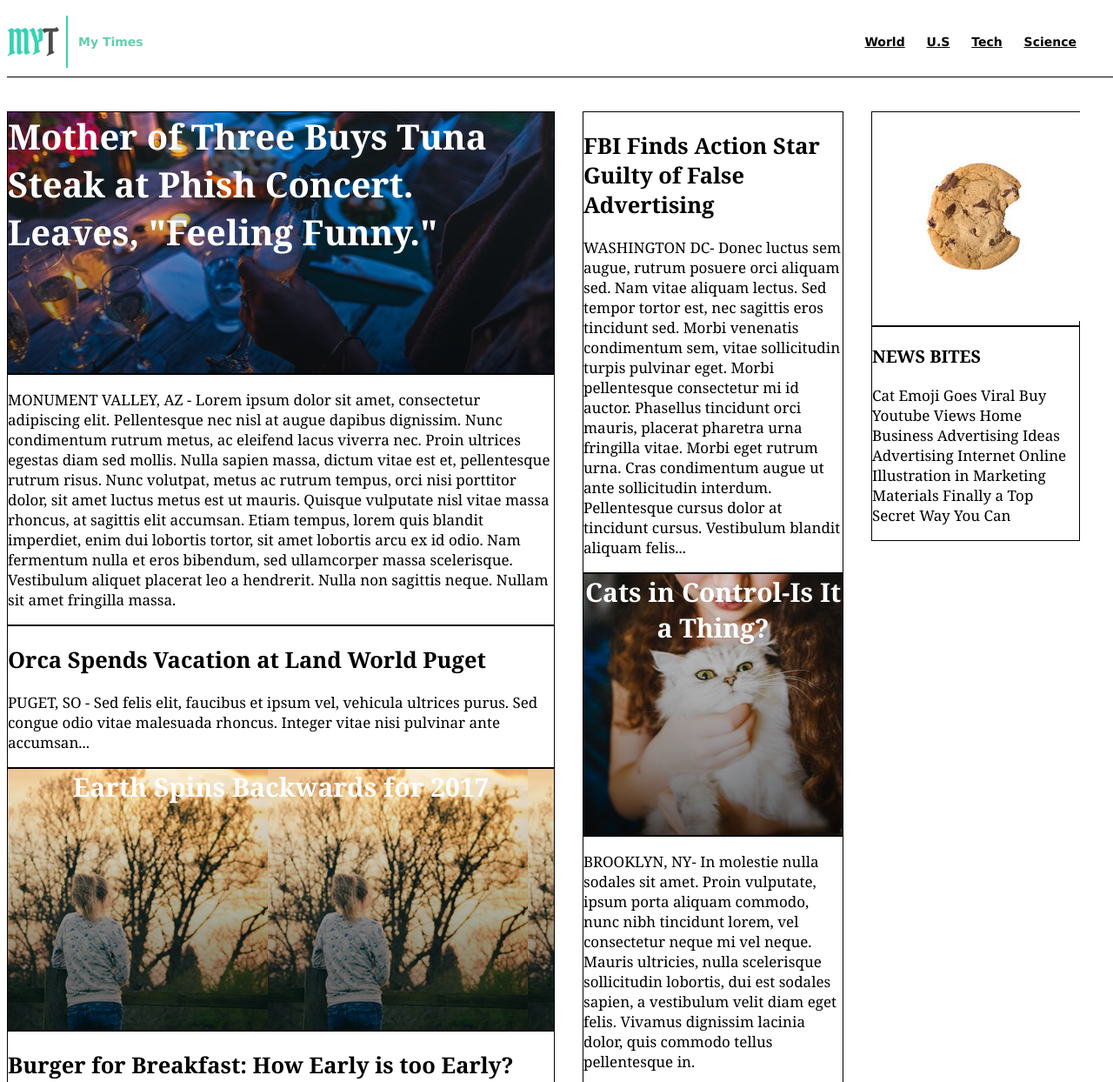
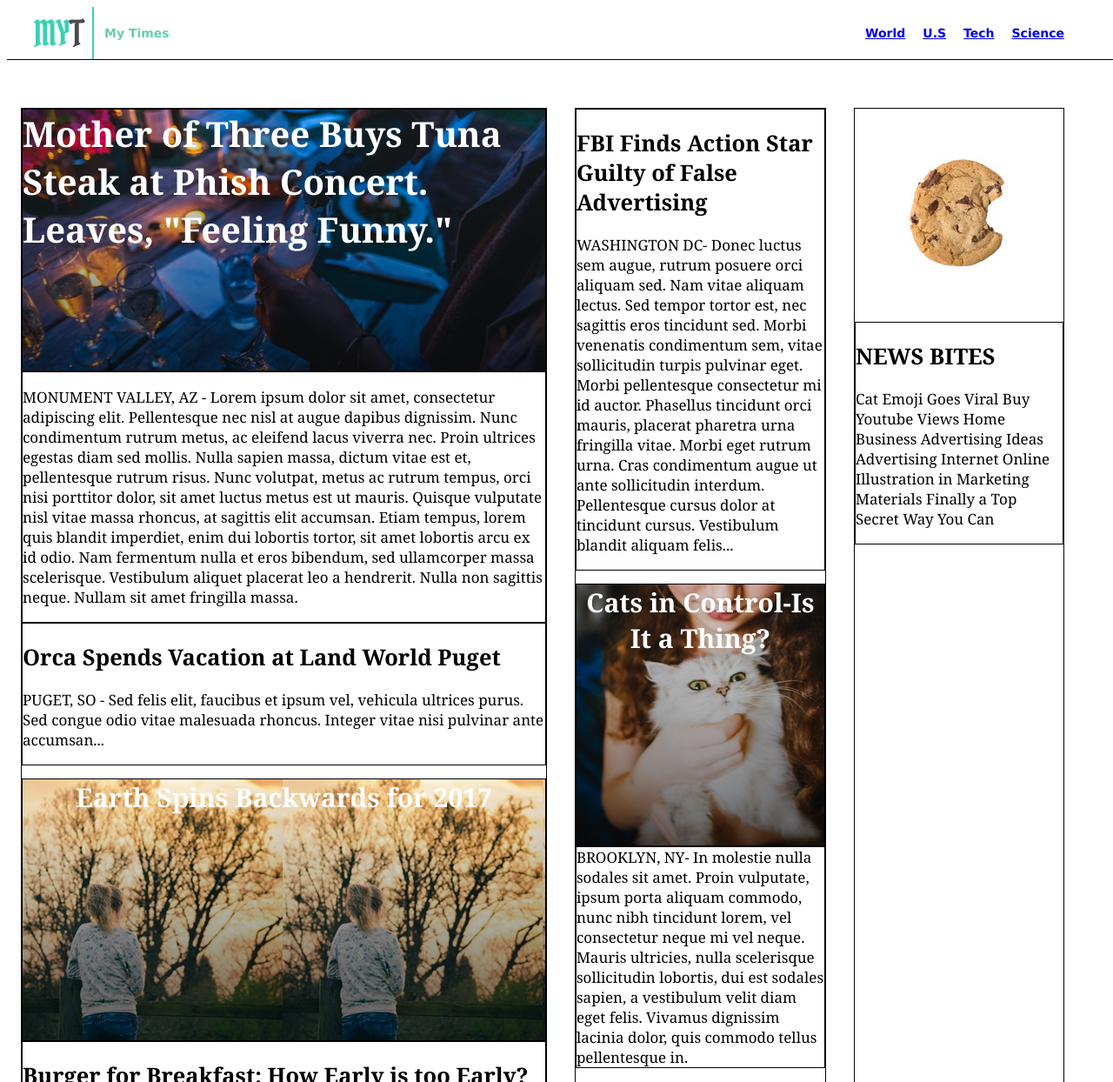
Before and after one commit to clementgeorges/mytimes, a plain HTML site: page index.html in a window 1280 px wide. Shown: the top 1244 px of the page at 87% size. Drawn offline with Linux system fonts and the light colour scheme.

Commit message:
Corrected the body HTML and added CSS formatiing

```diff
--- a/index.html
+++ b/index.html
@@ -7,102 +7,100 @@
   </head>
   <body>
 
+
     <!-- Headder Section -->
 
-    <div class="HeadderContainer">
+    <header>
 
       <div class="logo">
       <img src="./resources/images/img-myt-logo.jpg" alt="my times logo">
       </div>
 
-      <div class="mytimestext">
-        <p>My Times</p>
-      </div>
+      <span class="title">My Times</span>
 
-      <nav class="nav">
-        <ul>
-          <li class="navlist"><a href="#">World</a></li>
-          <li class="navlist"><a href="#">U.S</a></li>
-          <li class="navlist"><a href="#">Tech</a></li>
-          <li class="navlist"><a href="#">Science</a></li>
-        </ul>
+      <nav>
+        <span><a href="#">World</a></span>
+        <span><a href="#">U.S</a></span>
+        <span><a href="#">Tech</a></span>
+        <span><a href="#">Science</a></span>
       </nav>
 
-    </div>
+    </header>
 
-    <!-- Body Section -->
+      <!-- Body -->
 
-    <div class="body">
+      <div class="BodyContainer">
 
-      <!-- Large Column Section -->
+        <!-- Large Content Container -->
 
-      <div class="large">
+        <div class="column-large">
 
-      <div class="LarFirstContent">
+          <div class="lar-1">
             <span>Mother of Three Buys Tuna Steak at Phish Concert. Leaves, "Feeling Funny."</span>
           </div>
 
-      <div class="LarSecondContent">
+          <div class="lar-2">
             <p>MONUMENT VALLEY, AZ - Lorem ipsum dolor sit amet, consectetur adipiscing elit. Pellentesque nec nisl at augue dapibus dignissim. Nunc condimentum rutrum metus, ac eleifend lacus viverra nec. Proin ultrices egestas diam sed mollis. Nulla sapien massa, dictum vitae est et, pellentesque rutrum risus. Nunc volutpat, metus ac rutrum tempus, orci nisi porttitor dolor, sit amet luctus metus est ut mauris. Quisque vulputate nisl vitae massa rhoncus, at sagittis elit accumsan. Etiam tempus, lorem quis blandit imperdiet, enim dui lobortis tortor, sit amet lobortis arcu ex id odio. Nam fermentum nulla et eros bibendum, sed ullamcorper massa scelerisque. Vestibulum aliquet placerat leo a hendrerit. Nulla non sagittis neque. Nullam sit amet fringilla massa.</p>
           </div>
 
-      <div class="LarThirdContent">
+          <div class="lar-3456">
+            <div class="lar-block-story-1">
+
+              <div class="lar-3">
                <h2>Orca Spends Vacation at Land World Puget</h2>
                <p>PUGET, SO - Sed felis elit, faucibus et ipsum vel, vehicula ultrices purus. Sed congue odio vitae malesuada rhoncus. Integer vitae nisi pulvinar ante accumsan...</p>
               </div>
 
-      <div class="LarForthContent">
+              <div class="lar-4">
                 <span>Earth Spins Backwards for 2017</span>
               </div>
+          </div>
 
-      <div class="LarFifthContent">
+          <div class="lar-block-story-2">
+
+            <div class="lar-5">
               <h2>Burger for Breakfast: How Early is too Early?</h2>
               <p>Mew York, MY—Interdum et malesuada fames ac ante ipsum primis in faucibus. Pellentesque id quam facilisis, ultrices ante ut, rutrum enim. Praesent eu nisl erat.</p>
             </div>
 
-      <div class="LarSixthContent">
+            <div class="lar-6">
             <span>Research Shows Cameras Erase Memory</span>
+            </div>
+          </div>
+
+          </div>
+        </div>
+
+          <!-- Medium Content Container -->
+
+          <div class="column-medium">
+
+            <div class="med-1">
+              <h2>FBI Finds Action Star Guilty of False Advertising</h2>
+              <p>WASHINGTON DC- Donec luctus sem augue, rutrum posuere orci aliquam sed. Nam vitae aliquam lectus. Sed tempor tortor est, nec sagittis eros tincidunt sed. Morbi venenatis condimentum sem, vitae sollicitudin turpis pulvinar eget. Morbi pellentesque consectetur mi id auctor. Phasellus tincidunt orci mauris, placerat pharetra urna fringilla vitae. Morbi eget rutrum urna. Cras condimentum augue ut ante sollicitudin interdum. Pellentesque cursus dolor at tincidunt cursus. Vestibulum blandit aliquam felis...</p>
+
+            </div>
+
+            <div class="med-2">
+                <span>Cats in Control-Is It a Thing?</span>
+            </div>
+
+            <div class="med-3">
+                  <span>BROOKLYN, NY- In molestie nulla sodales sit amet. Proin vulputate, ipsum porta aliquam commodo, nunc nibh tincidunt lorem, vel consectetur neque mi vel neque. Mauris ultricies, nulla scelerisque sollicitudin lobortis, dui est sodales sapien, a vestibulum velit diam eget felis. Vivamus dignissim lacinia dolor, quis commodo tellus pellentesque in.</span>
             </div>
 
           </div>
 
-     <!-- Medium Column Section -->
+          <!-- Small Content Container -->
 
-     <div class="medium">
+          <div class="column-small">
+            <img class="biscut" src="./resources/images/img-news-bite.png" alt="choc biscut">
 
-       <div class="MedFirstContent">
-         <h2>FBI Finds Action Star Guilty of False Advertising</h2>
-         <p>WASHINGTON DC- Donec luctus sem augue, rutrum posuere orci aliquam sed. Nam vitae aliquam lectus. Sed tempor tortor est, nec sagittis eros tincidunt sed. Morbi venenatis condimentum sem, vitae sollicitudin turpis pulvinar eget. Morbi pellentesque consectetur mi id auctor. Phasellus tincidunt orci mauris, placerat pharetra urna fringilla vitae. Morbi eget rutrum urna. Cras condimentum augue ut ante sollicitudin interdum. Pellentesque cursus dolor at tincidunt cursus. Vestibulum blandit aliquam felis...</p>
-       </div>
-
-       <div class="MedSecondContent">
-         <span>Cats in Control-Is It a Thing?</span>
-       </div>
-
-       <div class="MedThirdContent">
-         <p>BROOKLYN, NY- In molestie nulla sodales sit amet. Proin vulputate, ipsum porta aliquam commodo, nunc nibh tincidunt lorem, vel consectetur neque mi vel neque. Mauris ultricies, nulla scelerisque sollicitudin lobortis, dui est sodales sapien, a vestibulum velit diam eget felis. Vivamus dignissim lacinia dolor, quis commodo tellus pellentesque in.</p>
-       </div>
-
-     </div>
-
-     <!-- Small Column Section -->
-
-     <div class="small">
-
-       <div class="SmaFirstContent">
-         <img src="./resources/images/img-news-bite.png" alt="">
-       </div>
-
-       <div class="SmaSecondContent">
-         <h3>NEWS BITES</h3>
+            <div class="sma-1">
+              <h2>NEWS BITES</h2>
               <p>Cat Emoji Goes Viral Buy Youtube Views Home Business Advertising Ideas Advertising Internet Online Illustration in Marketing Materials Finally a Top Secret Way You Can</p>
             </div>
 
           </div>
 
-
-
         </div>
-
-  </body>
-</html>
--- a/resources/css/style.css
+++ b/resources/css/style.css
@@ -1,117 +1,106 @@
-/* REVIEW: Headder Section */
-
-.HeadderContainer {
-  display: flex;
+header {
   font-family: Verdana;
   font-size: 14px;
   font-weight: bold;
-  z-index: 20;
-  position: fixed;
-  border-bottom: 1px solid black;
+  display: inline-flex;
   align-items: center;
   width: 100%;
-  height: 80px;
+  border-bottom: 1px solid black;
+  position: fixed;
+  z-index: 1;
   background-color: white;
 }
 
 .logo {
   display: flex;
+  padding-left: 30px;
   margin-right: 12px;
 }
 
-.nav {
-  display: flex;
-  padding-right: 40px;
+.title {
+  color: MediumAquamarine;
+  width: 865px;
 }
 
-.navlist {
-  display: inline-block;
+nav a {
+  padding: 20px 10px;
+
 }
 
-a {
-  color: black;
-  padding: 20px 10px;
+nav {
+  display: flex;
 }
 
-.mytimestext {
-  color: MediumAquamarine;
-  flex-grow: 1;
+.BodyContainer {
+  display: flex;
+  width: 1232px;
+  margin: 0px auto 78px auto;
+  padding-top: 116px;
 }
 
-/* REVIEW: Main Body */
-
-.body {
-  display: flex;
-  padding-top: 120px;
+.column-large,
+.column-medium,
+.column-small {
+  margin-right: 32px;
   font-family: Georgia;
   font-size: 17px;
 }
 
-.large {
-  display: flex;
+.column-large {
   width: 630px;
-  flex-direction: column;
-  display: inline-block;
-  margin-right: 32px;
 }
 
-.medium {
-  display: flex;
-  width: 300px;
-  flex-direction: column;
-  display: inline-block;
-  margin-right: 32px;
+.column-medium {
+  width: 300px
 }
 
-.small {
-  display: flex;
-  width: 240px;
-  flex-direction: column;
-  display: inline-block;
+.column-small {
+  width: 240px
 }
 
-.LarFirstContent {
-  background-image: url('../images/img-story-main.png');
+.lar-4,
+.lar-6,
+.med-2 {
+  font-weight: bold;
   color: white;
+  font-size: 30px;
+  height: 300px;
+  margin-top: 15px;
+  text-align: center;
+}
+
+.lar-1 {
+  background-image: url("../images/img-story-main.png");
+  font-size: 40px;
   font-weight: bold;
-  font-size: 40px;
+  color: white;
   height: 300px;
 }
 
-.LarForthContent {
-  background-image: url('../images/img-story-2.png');
+.lar-4 {
+  background-image: url("../images/img-story-2.png");
 }
 
-.LarSixthContent {
-  background-image: url('../images/img-story-3.png');
+.lar-6 {
+  background-image: url("../images/img-story-3.png");
 }
 
-.MedSecondContent {
-background-image: url('../images/img-story-1.png');
+.med-2 {
+  background-image: url("../images/img-story-1.png");
 }
 
-.LarForthContent,
-.LarSixthContent,
-.MedSecondContent {
-  font-size: 30px;
-  height: 300px;
-  color: white;
-  font-weight: bold;
-  text-align: center;
-}
-
-
-
-.LarFirstContent,
-.LarSecondContent,
-.LarThirdContent,
-.LarForthContent,
-.LarFifthContent,
-.LarSixthContent,
-.MedFirstContent,
-.MedSecondContent,
-.MedThirdContent,
-.SmaFirstContent,
-.SmaSecondContent {
+.column-large,
+.column-medium,
+.column-small,
+.lar-1,
+.lar-2,
+.lar-3,
+.lar-4,
+.lar-5,
+.lar-6,
+.med-1,
+.med-2,
+.med-3,
+.sma-1 {
   border: 1px solid black;
 }
```
Lines whose indentation alone changed are shown as unchanged.
